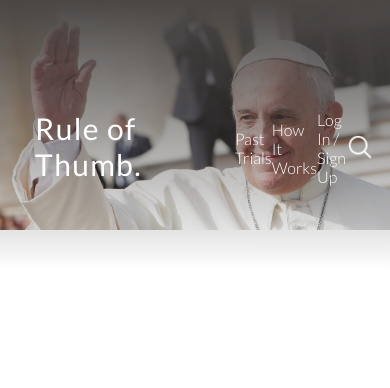
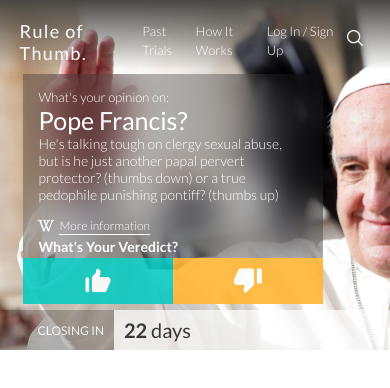
Before and after one commit to angelygranados/ui-test-zemoga, a React app: page / in a window 390 px wide. Built offline with nearby package versions, Linux system fonts and the light colour scheme.

Commit message:
header and hero finish

```diff
--- /dev/null
+++ b/src/assets/styles/CounterBar.scss
@@ -0,0 +1,80 @@
+@import "./variables.scss";
+.counterBar{
+    display: flex;
+    position: absolute;
+    top: 700px;
+    width: 100%;
+    height: 50px;
+}
+.counterBar__left{
+    width: 30%;
+    height: 100%;
+    background-color: $smokeyGray;
+    opacity: 0.8;
+    display: flex;
+    align-items: center;
+    justify-content: flex-end;
+}
+.counterBar__left span{
+    text-transform: uppercase;
+    color: $white;
+    font-size: 16px;
+    padding-right: 10px;
+}
+.counterBar__right{
+    width: 70%;
+    height: 100%;
+    background-color: $white;
+    opacity: 0.7;
+    display: flex;
+    align-items: center;
+    justify-content: flex-start;
+    padding-left: 10px;
+}
+.counterBar__right span{
+    font-size: 32px;
+}
+@media (max-width: 1200px) {
+    .counterBar{
+        top: 650px;
+    }
+}
+@media (max-width: 1025px) {
+    .counterBar{
+        top: 560px;
+    }
+}
+@media (max-width: 769px) {
+    .counterBar{
+        top: 410px;
+    }
+}
+@media (max-width: 576px) {
+    .counterBar{
+        height: 40px;
+        top: 360px;
+    }
+    .counterBar__left span{
+        font-size: 14px;
+    }
+    .counterBar__right span{
+        font-size: 25px;
+    }
+}
+@media (max-width: 500px) {
+    .counterBar{
+        top: 320px;
+    }
+}
+
+@media (max-width: 414px) {
+    .counterBar{
+        top: 310px;
+    }
+    .counterBar__left span{
+        font-size: 12px;
+    }
+    .counterBar__right span{
+        font-size: 20px;
+    }
+}
--- a/src/assets/styles/Featured.scss
+++ b/src/assets/styles/Featured.scss
@@ -0,0 +1,188 @@
+@import "./variables.scss";
+.featured{
+    width: 500px;
+    height: 450px;
+    box-sizing: border-box;
+    margin: 3% 9%;
+    align-self: flex-start;
+}
+.featured__content{
+    padding: 5% 5% 5% 5%;
+    box-sizing: border-box;
+    height: 80%;
+    background-color: $smokeyGray;
+    backdrop-filter: blur(17px);
+    display: flex;
+    flex-direction: column;
+    justify-content: space-around;
+}
+.featured__content--title h3{
+    font-size: 18px;
+    color: $white;
+    font-weight: 300;
+    margin: 0;
+}
+.featured__content--title h2{
+    font-size: 60px;
+    color: $white;
+    font-weight: 400;
+    margin: 0;
+}
+.featured__content--details p{
+    color: $white;
+    font-size: 22px;
+    font-weight: 300;
+    margin: 0 0 5% 0;
+}
+.details__link{
+    display: flex;
+    align-items: center;
+}
+.details__link span{
+    font-size: 14px;
+    font-weight: 300;
+    border-bottom: 1px solid #fff;
+    padding-bottom: 1px;
+    color: $white;
+}
+.details__link img{
+    width: 16px;
+    height: 20px;
+    color: $white;
+    margin-right: 5px;
+}
+.featured__content--CTA span{
+    font-size: 18px;
+    font-weight: 600;
+    color: $white;
+}
+.featured__voters{
+    width: 500px;
+    height: 20%;
+    display: flex;
+    flex-direction: row;
+    justify-content: center;
+}
+.featured__voters--like{
+    display: flex;
+    justify-content: center;
+    align-items: center;
+    width: 50%;
+    background-color:$aquamarine;
+    opacity: 0.9;
+}
+.featured__voters--dislike{
+    display: flex;
+    justify-content: center;
+    align-items: center;
+    width: 50%;
+    background-color: $yellow;
+    opacity: 0.9;
+}
+.featured__voters--dislike img{
+    transform: rotateY(180deg);
+}
+
+@media (max-width: 1025px) {
+    .featured{
+        width: 450px;
+        height: 370px;
+    }
+    .featured__voters{
+        width: 450px;
+    }
+}
+@media (max-width: 769px) {
+    .featured{
+        width: 370px;
+        height: 290px;
+        margin: 0 7%;
+    }
+    .featured__voters{
+        width: 370px;
+    }
+    .featured__content--title h3{
+        font-size: 15px;
+    }
+    .featured__content--title h2{
+        font-size: 35px;
+    }
+    .featured__content--details p{
+        font-size: 17px;
+    }
+    .featured__content--CTA span{
+        font-size: 16px;
+    }
+    .details__link span{
+        font-size: 12px;
+    }
+    .featured__voters--dislike img{
+        width: 30px;
+        height: 30px;
+    }
+    .featured__voters--like img{
+        width: 30px;
+        height: 30px;
+    }
+}
+@media (max-width: 576px) {
+    .featured{
+        width: 300px;
+        height: 270px;
+        margin: 0 6%;
+    }
+    .featured__voters{
+        width: 300px;
+    }
+    .featured__content--title h3{
+        font-size: 14px;
+    }
+    .featured__content--title h2{
+        font-size: 30px;
+    }
+    .featured__content--details p{
+        font-size: 15px;
+    }
+    .featured__content--CTA span{
+        font-size: 15px;
+    }
+    .details__link span{
+        font-size: 12px;
+    }
+}
+@media (max-width: 500px) {
+    .featured{
+        width: 300px;
+        height: 240px;
+        margin: 0 6%;
+    }
+    .featured__voters{
+        width: 300px;
+    }
+    .featured__content--title h3{
+        font-size: 13px;
+    }
+    .featured__content--title h2{
+        font-size: 25px;
+    }
+    .featured__content--details p{
+        font-size: 14px;
+    }
+    .featured__content--CTA span{
+        font-size: 14px;
+    }
+    .details__link span{
+        font-size: 12px;
+    }
+}
+
+@media (max-width: 414px) {
+    .featured{
+        margin-top: 1%;
+        width: 300px;
+        height: 230px;
+    }
+    .featured__voters{
+        width: 300px;
+    }
+}
--- a/src/assets/styles/Header.scss
+++ b/src/assets/styles/Header.scss
@@ -1,5 +1,5 @@
 .header {
-    height: 800px;
+    height: 750px;
 }
 
 @media (max-width: 1200px){
@@ -25,17 +25,17 @@
 /* pantallas grandes */
 @media (max-width: 576px) {
   .header {
-        height: 345px;
+        height: 400px;
     }
 }
 @media (max-width: 500px) {
     .header {
-          height: 300px;
+          height: 360px;
       }
 }
 
 @media (max-width: 414px) {
     .header {
-          height: 230px;
+          height: 350px;
       }
 }
--- a/src/assets/styles/Home.scss
+++ b/src/assets/styles/Home.scss
@@ -1,22 +1,19 @@
-@import url('https://fonts.googleapis.com/css?family=Lato:300,400,700&display=swap');
+@import "./variables.scss";
 
 .container {
     margin: 0;
     padding: 0;
     width: 100%;
-    font-family: 'Lato', sans-serif;
+    font-family: $Lato
 }
 @media (max-width: 1200px){
-    .header{
-        height: 700px;
-    }
+
+
 }
 
 /* tabletas */
 @media (max-width: 1025px) {
-  .header {
-        height: 610px;
-    }
+
 }
 
 /* escritorio normales */
--- a/src/assets/styles/Menu.scss
+++ b/src/assets/styles/Menu.scss
@@ -38,6 +38,7 @@
 .item__link{
     text-decoration: none;
     color: $white;
+    font-size: 16px;
     font-weight: 300;
     margin-top: 2px;
 }
@@ -47,38 +48,84 @@
 }
 @media (max-width: 1200px){
     .menu{
-        height: 700px;
+        height:90px;
+        padding: 15px 9%;
     }
 }
 
 /* tabletas */
 @media (max-width: 1025px) {
   .menu {
-        height: 610px;
+        padding: 10px 9%;
     }
 }
 
 /* escritorio normales */
 @media (max-width: 769px) {
-  .menu {
-        height: 460px;
+    .menu {
+        padding: 10px 7%;
+    }
+    .menu__title{
+        width: 40%;
+        font-size: 25px;
+    }
+    .menu__navbar{
+        width: 60%;
+    }
+    .item__link{
+        font-size: 15px;
+    }
+    .item__search{
+        width: 25px;
+        height: 25px;
     }
 }
 
 /* pantallas grandes */
 @media (max-width: 576px) {
-  .menu {
-        height: 345px;
+    .menu {
+        padding: 30px 6% 0 6%;
+        height: 50px;
+    }
+    .menu__title{
+        width: 30%;
+        font-size: 20px;
+    }
+    .menu__navbar{
+        width: 70%;
+    }
+    .item__link{
+        font-size: 14px;
+    }
+    .item__search{
+        width: 20px;
+        height: 20px;
     }
 }
 @media (max-width: 500px) {
     .menu {
-          height: 300px;
-      }
+        padding: 20px 5% 0 5%;
+    }
+    .menu__title{
+        width: 35%;
+        font-size: 18px;
+    }
+    .menu__navbar{
+        width: 65%;
+    }
+    .menu__navbar ul{
+       padding: 0;
+    }
+    .item__link{
+        font-size: 13px;
+    }
 }
 
 @media (max-width: 414px) {
-    .menu {
-          height: 230px;
-      }
+    .menu__navbar ul{
+        justify-content: space-between;
+    }
+    .item__link{
+        margin-right: 5px;
+    }
 }
--- a/src/assets/styles/variables.scss
+++ b/src/assets/styles/variables.scss
@@ -1,5 +1,8 @@
+@import url('https://fonts.googleapis.com/css?family=Lato:300,400,700&display=swap');
+$Lato: 'Lato', sans-serif;
 $white: #ffffff;
-$aquamarine: #2CBBB3;
+$aquamarine: rgb(11, 202, 193);
 $yellow: #FFB533;
-$grey: rgb(73, 70, 68);
-$transparent: rgba(0,0,0,0)
+$grey: rgb(73, 71, 67);
+$transparent: rgba(255, 255,255, 0);
+$smokeyGray: rgba(20, 20, 20, 0.3);
--- /dev/null
+++ b/src/components/CounterBar.jsx
@@ -0,0 +1,16 @@
+import React from 'react';
+import '../assets/styles/CounterBar.scss';
+
+const CounterBar = () => (
+    <div className="counterBar">
+        <div className="counterBar__left">
+            <span>closing in</span>
+        </div>
+        <div className="counterBar__right">
+            <span><b>22</b> days</span>
+        </div>
+
+    </div>
+);
+
+export default CounterBar;
--- a/src/components/Featured.jsx
+++ b/src/components/Featured.jsx
@@ -0,0 +1,34 @@
+import React from 'react';
+import '../assets/styles/Featured.scss';
+import wikiIcon from '../assets/static/wiki-icon.png';
+import likeIcon from '../assets/static/like-icon.png';
+import dislikeIcon from '../assets/static/dislike-icon.png';
+
+const Featured = () => (
+    <div className="featured">
+        <div className="featured__content">
+            <div className="featured__content--title">
+                <h3>What's your opinion on:</h3>
+                <h2>Pope Francis?</h2>
+            </div>
+            <div className="featured__content--details">
+                <p>He's talking tough on clergy sexual abuse, <br/> but is he just another papal pervert  <br/> protector? (thumbs down) or a true  <br/> pedophile punishing pontiff? (thumbs up)</p>
+                <div className="details__link">
+                    <img src={wikiIcon}/>
+                    <span>More information</span>
+                </div>
+            </div>
+            <div className="featured__content--CTA">
+                <span>What's Your Veredict?</span>
+            </div>
+
+        </div>
+        <div className="featured__voters">
+            <div className="featured__voters--like"><img src={likeIcon} alt="Like"/></div>
+            <div className="featured__voters--dislike"><img src={dislikeIcon} alt="Dislike"/></div>
+        </div>
+    </div>
+
+);
+
+export default Featured;
--- a/src/components/Header.jsx
+++ b/src/components/Header.jsx
@@ -3,11 +3,13 @@
 import Menu from './Menu';
 import Featured from './Featured';
 import heroImage from '../assets/static/hero.jpg';
+import CounterBar from './CounterBar';
 
 const Header = () => (
     <section className="header" style={{backgroundImage: `url(${heroImage})`,  backgroundSize: 'cover'}}>
         <Menu/>
-
+        <Featured/>
+        <CounterBar/>
     </section>
 );
 
```
Also changed, not shown: src/assets/static/dislike-icon.png (added), src/assets/static/like-icon.png (added), src/assets/static/wiki-icon.png (added).
